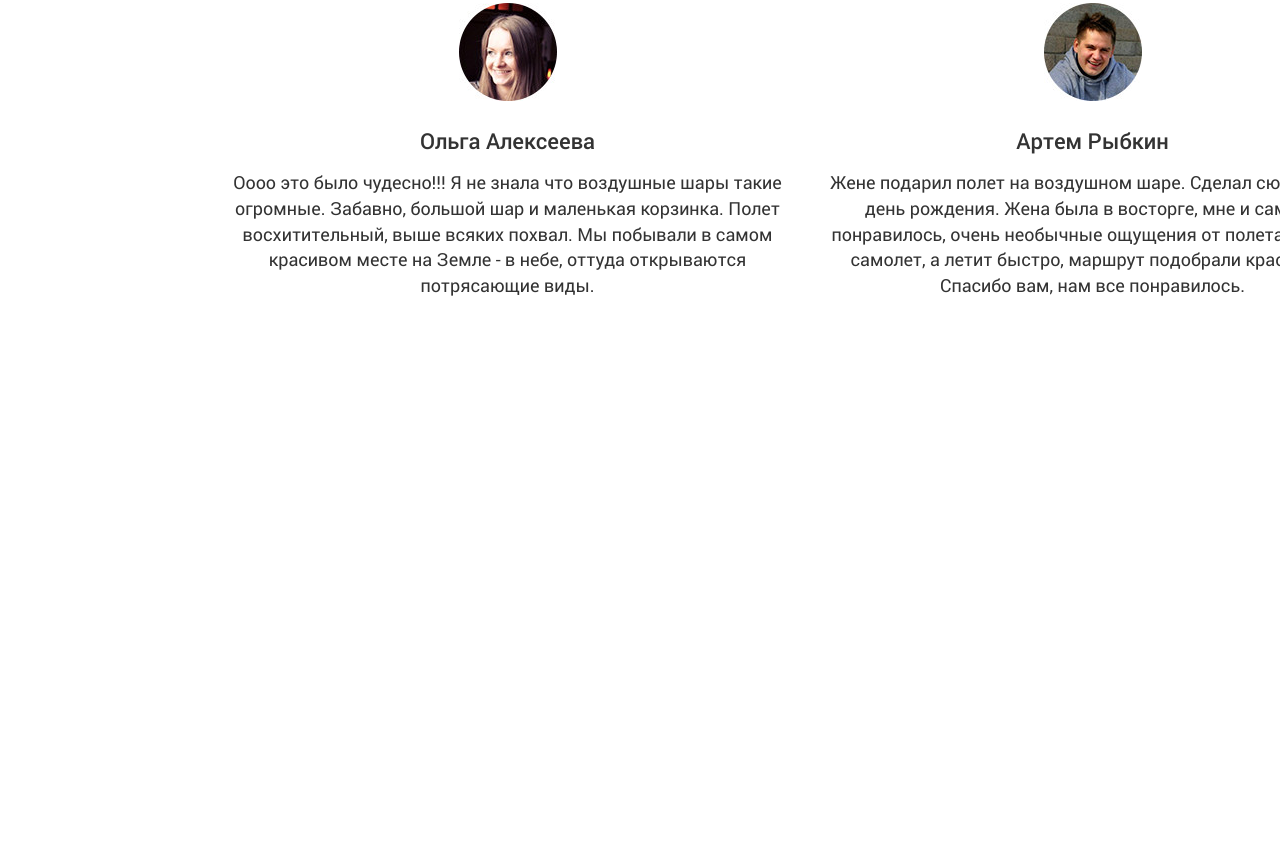
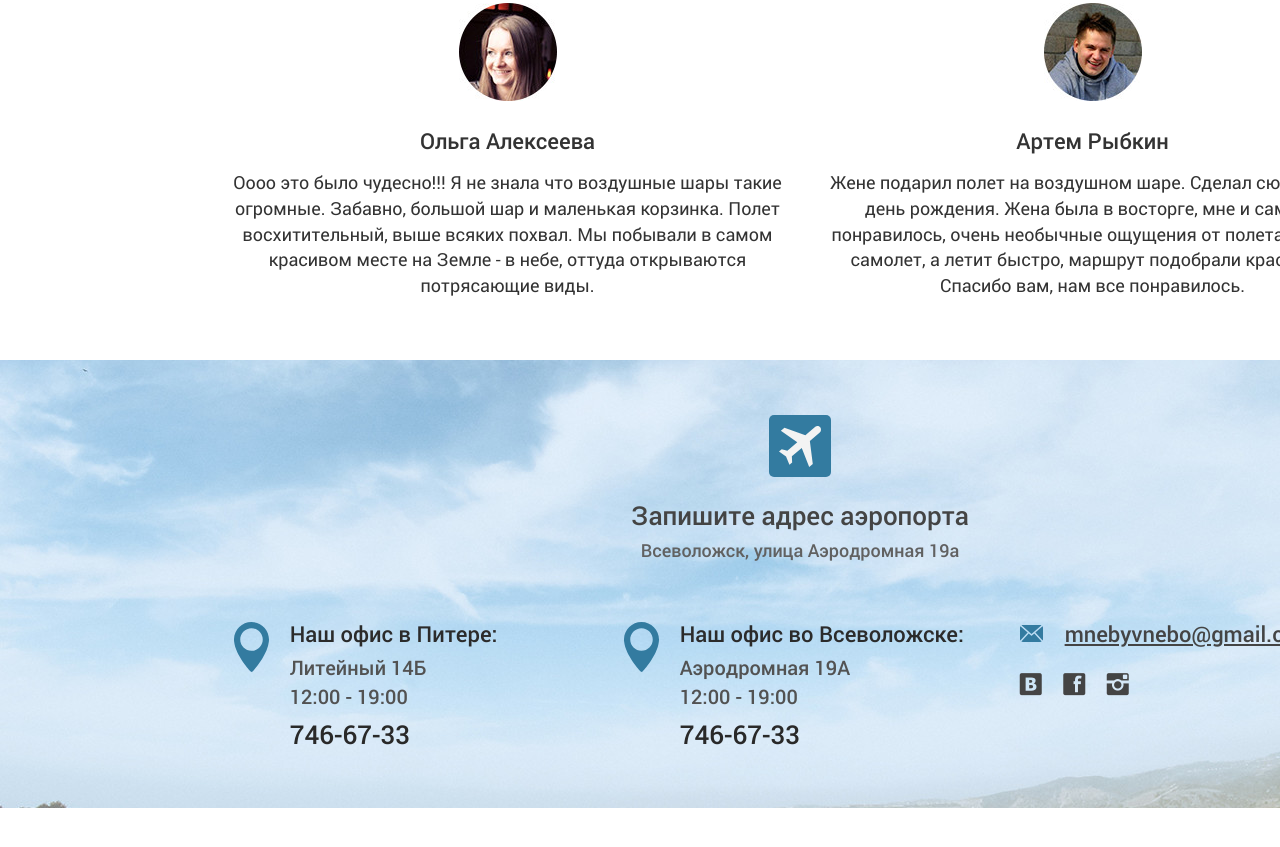
Before and after one commit to dkrupenya/aerostats, a website: page src/index.html in a window 1280 px wide. Shown: the part 5119-5966 px from the top of the page. Drawn offline with nearby package versions, Linux system fonts and the light colour scheme; files that its build step writes are made by us from their sources.

Commit message:
contacts section is pp

```diff
--- a/src/css/style.less
+++ b/src/css/style.less
@@ -647,3 +647,99 @@ hr {
     margin-right: 0;
   }
 }
+/* Contacts section */
+.contacts {
+  background-image: url(../img/bg-adress.jpg);
+  background-size: 100%;
+  .container {
+    .row;
+    height: 448px;
+    text-align: center;
+    font-weight: 500;
+  }
+  &__write {
+    font-size: 26px;
+    color: #444444;
+    margin-top: 55px;
+    margin-bottom: 4px;
+    &:before {
+      content: "";
+      display: block;
+      width: 62px;
+      height: 62px;
+      background: url(../img/icon-airplane.svg) no-repeat;
+      background-size: 42px;
+      background-position: 50% 50%;
+      background-color: #337ba0;
+      border-radius: 5px;
+      margin: 0 auto 20px;
+    }
+  }
+  &__airport {
+    font-size: 18px;
+    color: #616161;
+    margin-bottom: 54px;
+  }
+  &__offices {
+    .col(4);
+    text-align: left;
+
+  }
+  &__title {
+    color: #2b2b2b;
+    font-size: 22px;
+    padding-left: 60px;
+    position: relative;
+    margin-bottom: 4px;
+    &:before {
+      content: "";
+      display: inline-block;
+      width: 35px;
+      height: 50px;
+      background: url(../img/icon-location.svg) no-repeat;
+      background-size: 100%;
+      position: absolute;
+      top: 4px;
+      left: 4px;
+    }
+  }
+  &__address, &__working-hours {
+    color: #525252;
+    font-size: 20px;
+    padding-left: 60px;
+  }
+  &__phone {
+    color: #292929;
+    font-size: 26px;
+    padding-left: 60px;
+    margin-top: 6px;
+  }
+  &__email {
+    font-size: 22px;
+    color: #444;
+    text-decoration: underline;
+    padding-left: 10px;
+    &:before {
+      content: "";
+      display: inline-block;
+      width: 23px;
+      height: 17px;
+      background: url(../img/icon-email.svg) no-repeat;
+      background-size: 100%;
+      margin-right: 22px;
+    }
+  }
+  &__social {
+    margin-top: 20px;
+    padding-left: 10px;
+    & a {
+      font-family: "WebSymbolsLigaRegular", serif;
+      font-size: 22px;
+      color: #444;
+      padding-right: 18px;
+      &:hover {
+        color: #778189;
+      }
+    }
+  }
+}
--- a/src/index.html
+++ b/src/index.html
@@ -226,6 +226,32 @@
             </div>
         </div>
     </section>
+    <section class="contacts">
+        <div class="container">
+            <p class="contacts__write">Запишите адрес аэропорта</p>
+            <p class="contacts__airport">Всеволожск, улица Аэродромная 19а</p>
+            <div class="contacts__offices">
+                <p class="contacts__title">Наш офис в Питере:</p>
+                <p class="contacts__address">Литейный 14Б</p>
+                <p class="contacts__working-hours">12:00 - 19:00</p>
+                <p class="contacts__phone">746-67-33</p>
+            </div>
+            <div class="contacts__offices">
+                <p class="contacts__title">Наш офис во Всеволожске:</p>
+                <p class="contacts__address">Аэродромная 19А</p>
+                <p class="contacts__working-hours">12:00 - 19:00</p>
+                <p class="contacts__phone">746-67-33</p>
+            </div>
+            <div class="contacts__offices">
+                <a class="contacts__email" href="mailto:mnebyvnebo@gmail.com">mnebyvnebo@gmail.com</a>
+                <p class="contacts__social">
+                    <a class="contacts__vk" href="">æ</a>
+                    <a class="contacts_fb" href="">ä</a>
+                    <a class="contacts_instagramm" href="">ë</a>
+                </p>
+            </div>
+        </div>
+    </section>
     <!-- SVG images -->
     <svg xmlns="http://www.w3.org/2000/svg" xmlns:xlink="http://www.w3.org/1999/xlink" style="display: none;">
         <g id="icon-left-arrow">
```
